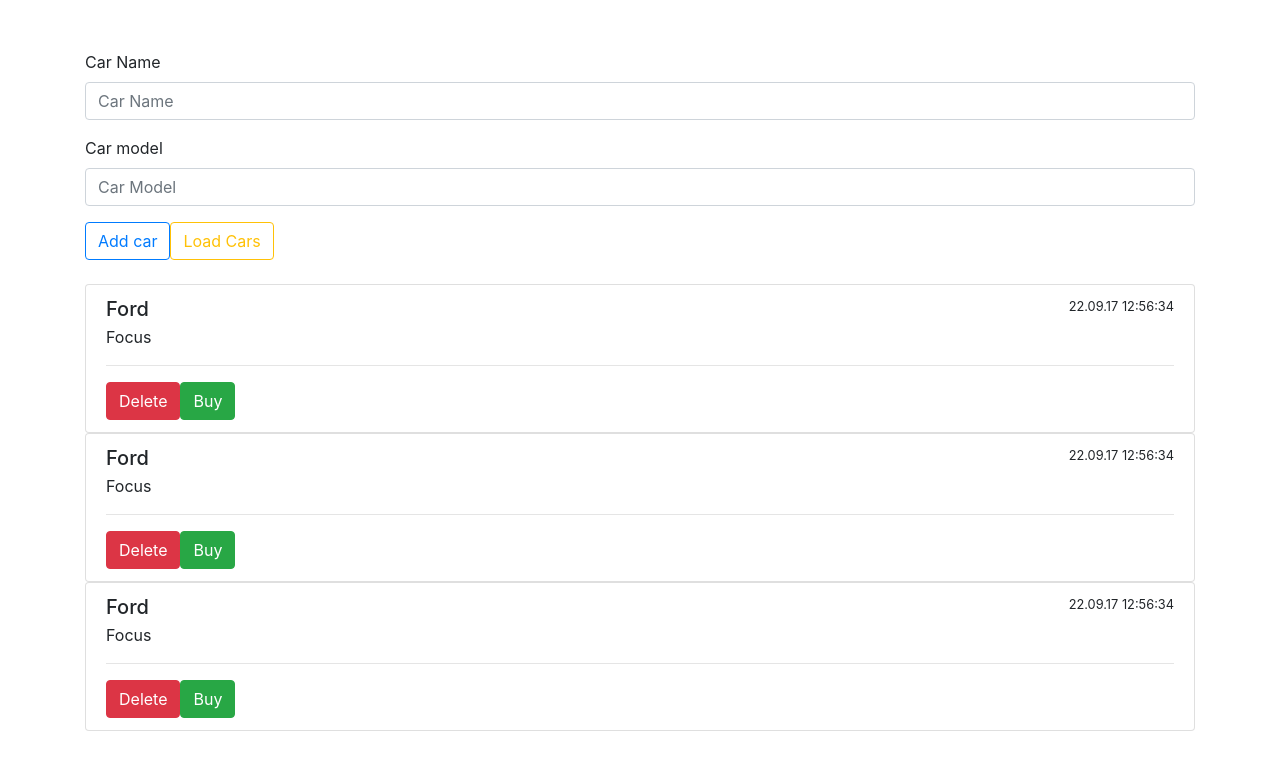
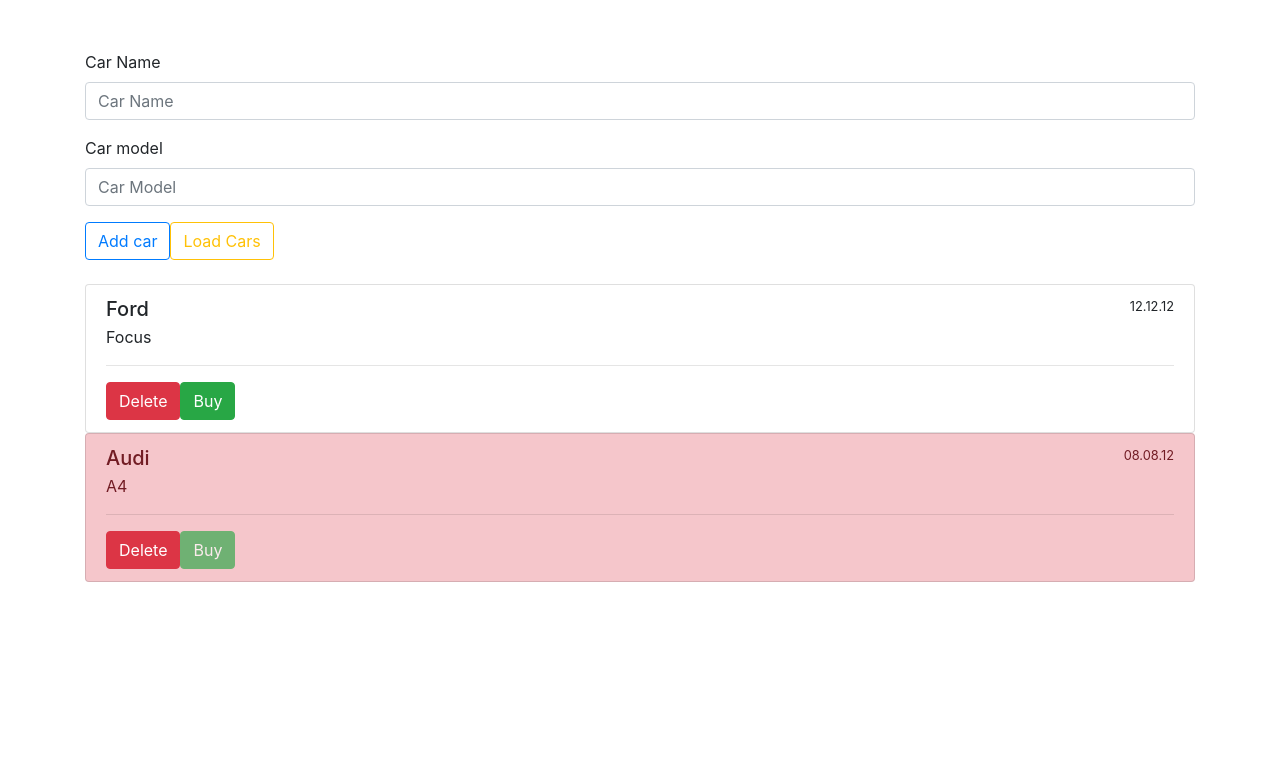
Before and after one commit to Vladislav-Shvorobuk/NGRX_Angular_4, an Angular app: page / in a window 1280 px wide. Shown: the top 770 px of the page. Built offline with nearby package versions, Linux system fonts and the light colour scheme.

Commit message:
dev: add functionality, lesson 2

```diff
--- a/package.json
+++ b/package.json
@@ -21,6 +21,7 @@
     "@angular/router": "~7.2.0",
     "bootstrap": "^4.3.1",
     "core-js": "^2.5.4",
+    "moment": "^2.24.0",
     "rxjs": "~6.3.3",
     "tslib": "^1.9.0",
     "webpack-dev-server": "^3.3.1",
--- a/src/app/app.component.html
+++ b/src/app/app.component.html
@@ -1,10 +1,14 @@
 <div class="container">
 
-  <app-cars-form></app-cars-form>
+  <app-cars-form
+    (addCar)='onAdd($event)'
+  ></app-cars-form>
 
   <div class="list-group mt-4">
     <app-cars
-    *ngFor='let c of [1, 2, 3]'
+    (deleteCar) ="onDelete($event)"
+    [car] = 'c'
+    *ngFor='let c of cars'
     ></app-cars>
   </div>
 
--- a/src/app/app.component.ts
+++ b/src/app/app.component.ts
@@ -1,4 +1,5 @@
 import { Component } from '@angular/core';
+import { ICars, Car } from './car.model';
 
 @Component({
   selector: 'app-root',
@@ -6,5 +7,17 @@
   styleUrls: ['./app.component.scss']
 })
 export class AppComponent {
-  title = 'NgrxAngular4';
+  // title = 'NgrxAngular4';
+  public cars: Car[] = [
+    new Car('Ford', '12.12.12', 'Focus', false, 1),
+    new Car('Audi', '08.08.12', 'A4', true, 2),
+  ]
+
+  onAdd(car: Car) {
+    this.cars.push(car);
+  }
+
+  onDelete(car: Car) {
+    this.cars = this.cars.filter(item => item.id !== car.id );
+  }
 }
--- a/src/app/app.module.ts
+++ b/src/app/app.module.ts
@@ -1,5 +1,6 @@
 import { BrowserModule } from '@angular/platform-browser';
 import { NgModule } from '@angular/core';
+import { FormsModule } from "@angular/forms";
 
 import { AppRoutingModule } from './app-routing.module';
 import { AppComponent } from './app.component';
@@ -14,7 +15,8 @@
   ],
   imports: [
     BrowserModule,
-    AppRoutingModule
+    AppRoutingModule,
+    FormsModule
   ],
   providers: [],
   bootstrap: [AppComponent]
--- /dev/null
+++ b/src/app/car.model.ts
@@ -0,0 +1,13 @@
+export class Car {
+    constructor (
+        public name: string,
+        public date: string,
+        public model: string,
+        public isSold: boolean = false,
+        public id?: number
+    ){}
+}
+
+export interface ICars {
+    cars: Car[]
+}
--- a/src/app/cars-form/cars-form.component.html
+++ b/src/app/cars-form/cars-form.component.html
@@ -1,18 +1,20 @@
 <div class="form-group">
   <label for="car-name">Car Name</label>
-  <input type="email"
+  <input type="text"
          class="form-control"
          id="car-name"
+         [(ngModel)] = "carName"
          placeholder="Car Name">
 </div>
 
 <div class="form-group">
   <label for="car-model">Car model</label>
-  <input type="email"
+  <input type="text"
          class="form-control"
          id="car-model"
+         [(ngModel)] = "carModel"
          placeholder="Car Model">
 </div>
 
-<button type="button" class="btn btn-outline-primary">Add car</button>
-<button type="button" class="btn btn-outline-warning">Load Cars</button>
+<button type="button" (click)="onAdd()" class="btn btn-outline-primary">Add car</button>
+<button type="button" (click)="onLoad()" class="btn btn-outline-warning">Load Cars</button>
--- a/src/app/cars-form/cars-form.component.ts
+++ b/src/app/cars-form/cars-form.component.ts
@@ -1,4 +1,6 @@
-import { Component, OnInit } from '@angular/core';
+import { Component, OnInit, EventEmitter, Output } from '@angular/core';
+import { Car } from '../car.model';
+import * as moment from 'moment';
 
 @Component({
   selector: 'app-cars-form',
@@ -7,9 +9,38 @@
 })
 export class CarsFormComponent implements OnInit {
 
+  private id: number = 2;
+
+  carName: string = ''
+  carModel: string = ''
+
+  @Output() addCar = new EventEmitter<Car>()
+
   constructor() { }
 
   ngOnInit() {
   }
 
+  onAdd () {
+     if(this.carModel === '' || this.carName === '') return;
+
+     this.id = ++this.id;
+
+     const car = new Car(
+       this.carName,
+       moment().format('DD.MM.YY'),
+       this.carModel,
+       false,
+       this.id
+     );
+
+     this.addCar.emit(car);
+     this.carModel = '';
+     this.carName = '';
+  }
+
+  onLoad () {
+     //todo
+  }
+
 }
--- a/src/app/cars/cars.component.html
+++ b/src/app/cars/cars.component.html
@@ -1,12 +1,23 @@
-<div class="list-group-item">
+<div class="list-group-item"
+[ngClass]="{
+  'list-group-item-danger': car.isSold
+}"
+>
   <div class="d-flex w-100 justify-content-between">
-    <h5 class="mb-1">Ford</h5>
-    <small>22.09.17 12:56:34</small>
+    <h5 class="mb-1">{{car.name}}</h5>
+    <small>{{car.date}}</small>
   </div>
   <p class="mb-1">
-    Focus
+    {{car.model}}
   </p>
   <hr>
-  <button type="button" class="btn btn-danger btn-small">Delete</button>
-  <button type="button" class="btn btn-success btn-small">Buy</button>
+  <button type="button"
+          (click) = "onDelete()"
+          class="btn btn-danger btn-small"
+  >Delete</button>
+  <button type="button"
+          class="btn btn-success btn-small"
+         [disabled] ="car.isSold"
+         (click) = "onBuy()"
+  >Buy</button>
 </div>
--- a/src/app/cars/cars.component.ts
+++ b/src/app/cars/cars.component.ts
@@ -1,15 +1,23 @@
-import { Component, OnInit } from '@angular/core';
+import { Component, OnInit, Input, Output, EventEmitter } from '@angular/core';
+import { Car } from '../car.model';
 
 @Component({
   selector: 'app-cars',
   templateUrl: './cars.component.html',
   styleUrls: ['./cars.component.scss']
 })
-export class CarsComponent implements OnInit {
+export class CarsComponent {
 
-  constructor() { }
+  @Input() car: Car
+  @Output() deleteCar = new EventEmitter<Car>()
 
-  ngOnInit() {
+  onDelete(){
+     this.deleteCar.emit(this.car);
+  }
+
+  onBuy(){
+    this.car.isSold = true;
+
   }
 
 }
```
Also changed, not shown: 1 other file (tests, documents, lock files or other folders).
